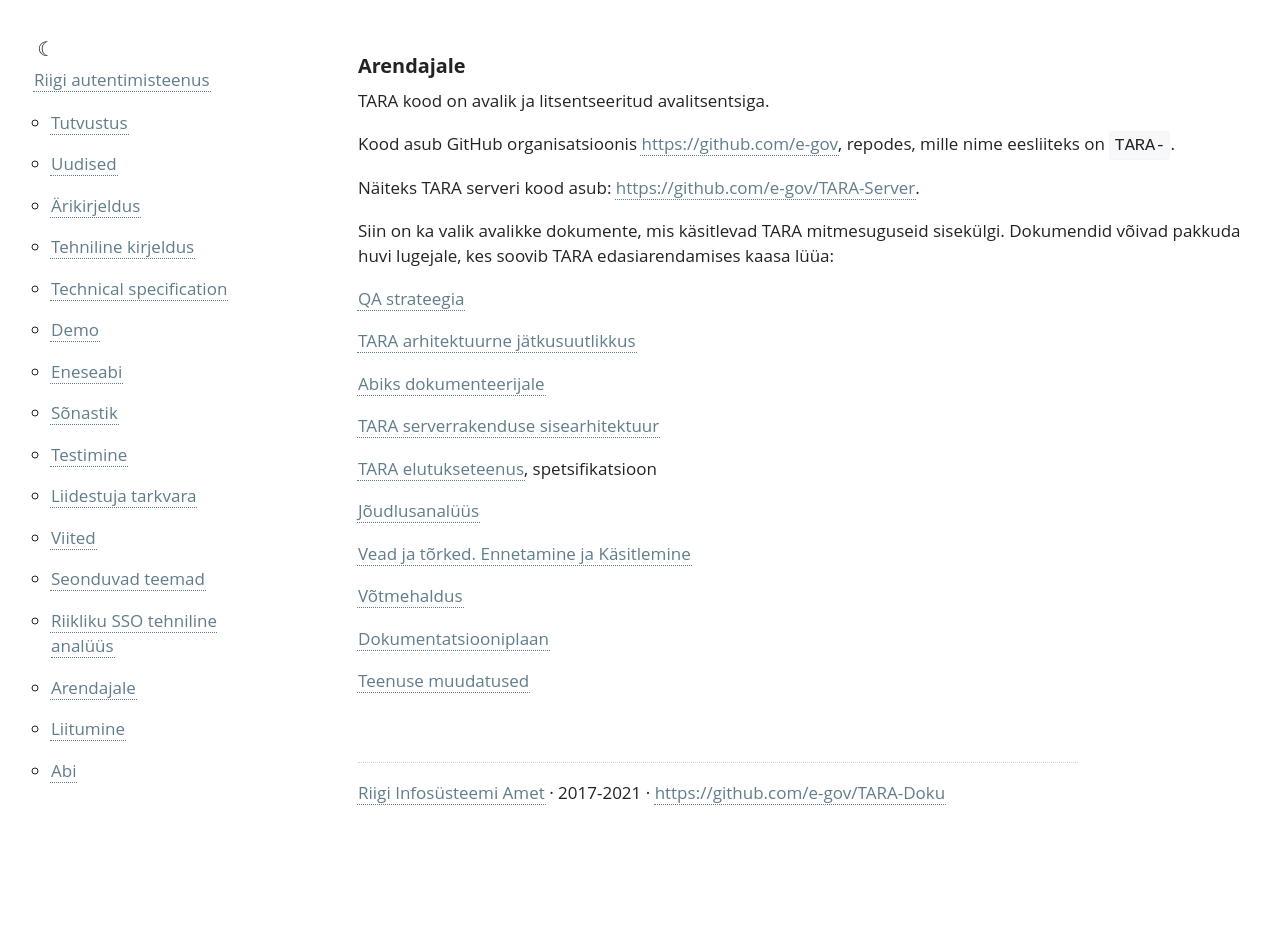
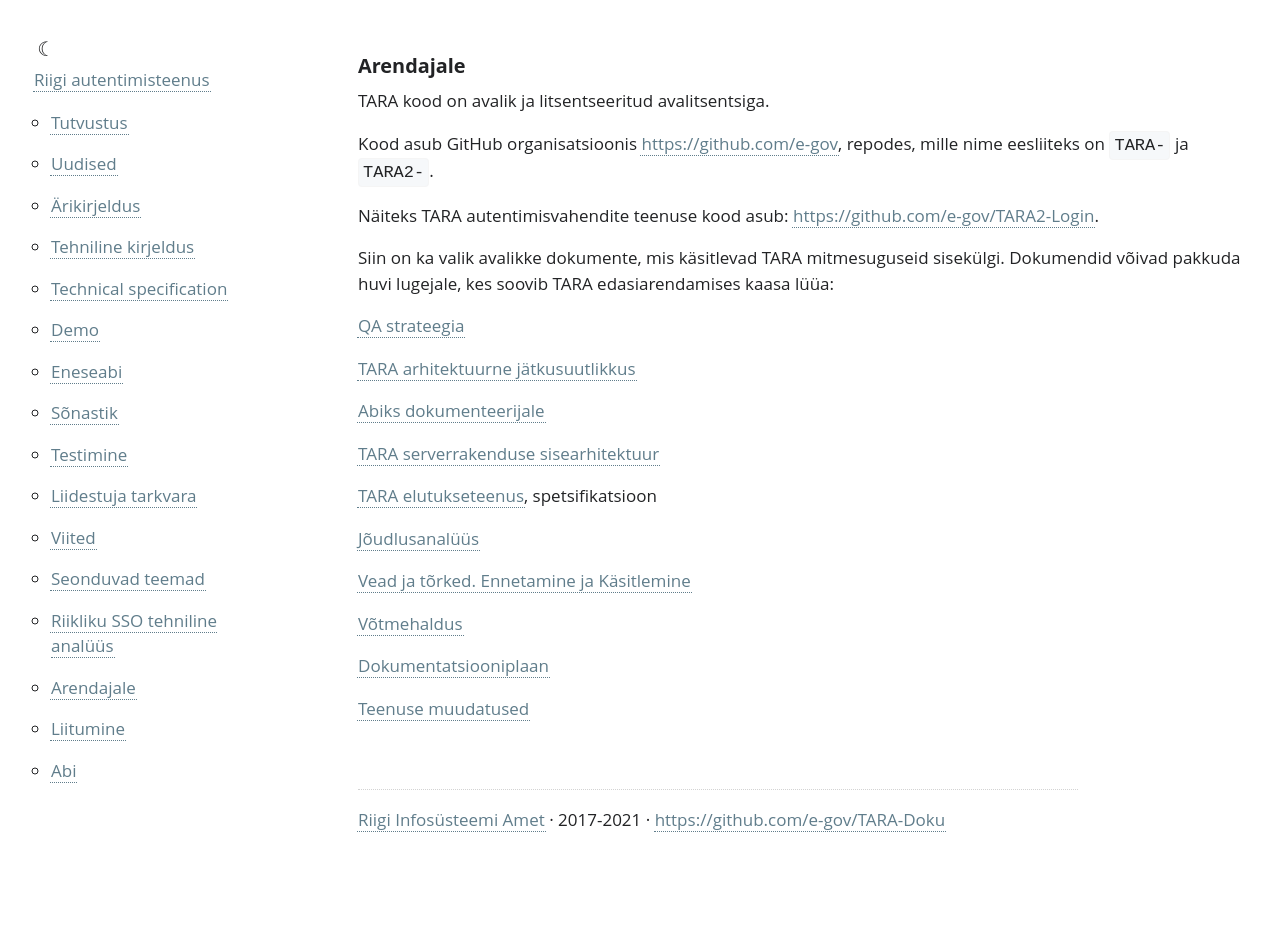
Before and after one commit to e-gov/TARA-Doku, a Jekyll site: the page built from Arendajale.md, in a window 1280 px wide. Built offline with Jekyll 4.4.1, drawn with Linux system fonts in a browser that asks for light colours; our own code applies the rules of GitHub Pages for plain Markdown files.

Commit message:
AUT-663 Replace TARA1 references with TARA2

```diff
--- a/Arendajale.md
+++ b/Arendajale.md
@@ -6,9 +6,9 @@ permalink: Arendajale
 
 TARA kood on avalik ja litsentseeritud avalitsentsiga.
 
-Kood asub GitHub organisatsioonis [https://github.com/e-gov](https://github.com/e-gov), repodes, mille nime eesliiteks on `TARA-`.
+Kood asub GitHub organisatsioonis [https://github.com/e-gov](https://github.com/e-gov), repodes, mille nime eesliiteks on `TARA-` ja `TARA2-`.
 
-Näiteks TARA serveri kood asub: [https://github.com/e-gov/TARA-Server](https://github.com/e-gov/TARA-Server).
+Näiteks TARA autentimisvahendite teenuse kood asub: [https://github.com/e-gov/TARA2-Login](https://github.com/e-gov/TARA2-Login).
 
 Siin on ka valik avalikke dokumente, mis käsitlevad TARA mitmesuguseid sisekülgi. Dokumendid võivad pakkuda huvi lugejale, kes soovib TARA edasiarendamises kaasa lüüa:
 
```
Also changed, not shown: Arikirjeldus.md (+2 -2 lines).
